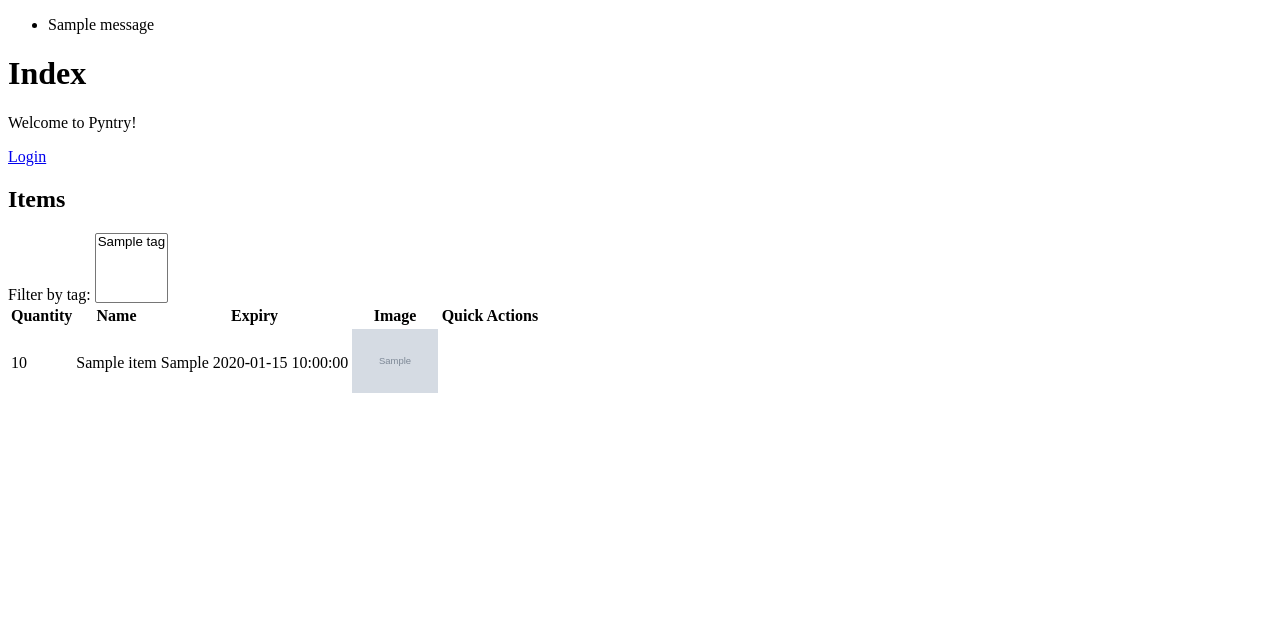
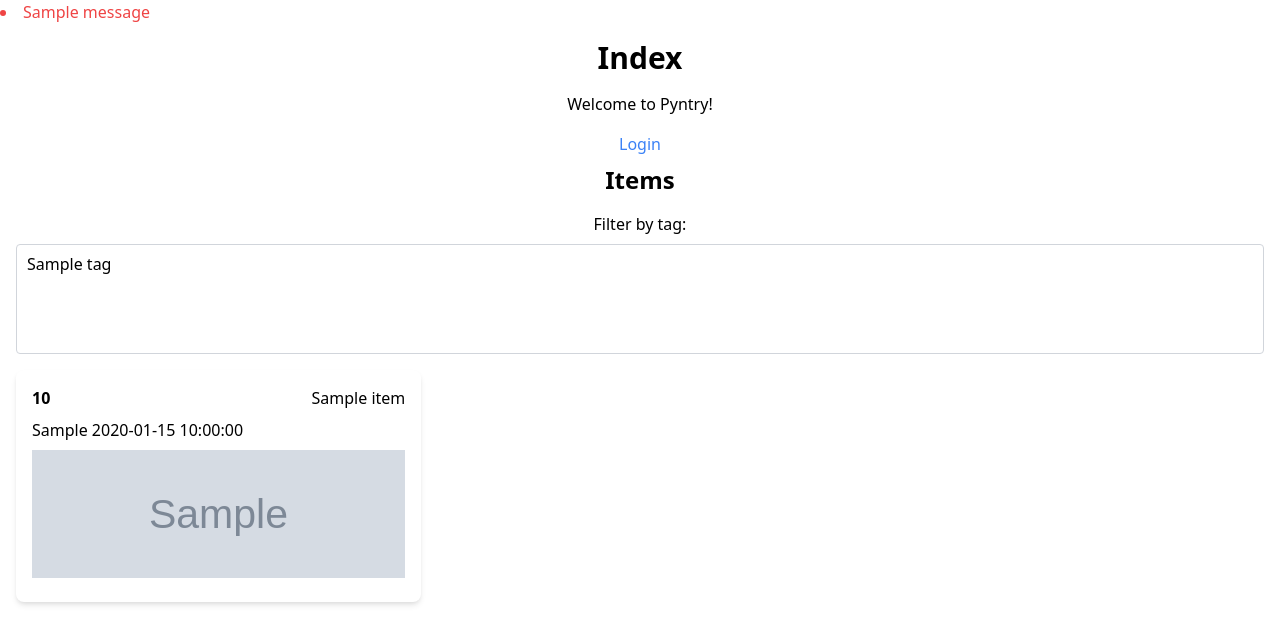
Before and after one commit to BEMZ01/pyntry, a Flask app: template templates/index.html in a window 1280 px wide. Shown: the top 644 px of the page. Run offline with Flask 3, Linux system fonts and the light colour scheme; the template is opened without the code that fills it: most values are stand-ins (such as "Sample title", 1, 10 or a date in 2020); grey boxes marked "Sample" are stand-in pictures; one stand-in notice (Sample message) is shown; parts of the project's set-up code (start-up, migrations or seed data) failed here and were passed over.

Commit message:
started working on UI

```diff
--- a/templates/index.html
+++ b/templates/index.html
@@ -5,49 +5,31 @@ function sortTable(n) {
     var table, rows, switching, i, x, y, shouldSwitch, dir, switchcount = 0;
     table = document.getElementById("items-table");
     switching = true;
-  // Set the sorting direction to ascending:
     dir = "asc";
-  /* Make a loop that will continue until
-  no switching has been done: */
     while (switching) {
-    // Start by saying: no switching is done:
         switching = false;
         rows = table.rows;
-    /* Loop through all table rows (except the
-    first, which contains table headers): */
         for (i = 1; i < (rows.length - 1); i++) {
-      // Start by saying there should be no switching:
             shouldSwitch = false;
-      /* Get the two elements you want to compare,
-      one from current row and one from the next: */
             x = rows[i].getElementsByTagName("TD")[n];
             y = rows[i + 1].getElementsByTagName("TD")[n];
-      /* Check if the two rows should switch place,
-      based on the direction, asc or desc: */
             if (dir === "asc") {
                 if (x.innerHTML.toLowerCase() > y.innerHTML.toLowerCase()) {
-          // If so, mark as a switch and break the loop:
                     shouldSwitch = true;
                     break;
                 }
             } else if (dir === "desc") {
                 if (x.innerHTML.toLowerCase() < y.innerHTML.toLowerCase()) {
-          // If so, mark as a switch and break the loop:
                     shouldSwitch = true;
                     break;
                 }
             }
         }
         if (shouldSwitch) {
-      /* If a switch has been marked, make the switch
-      and mark that a switch has been done: */
             rows[i].parentNode.insertBefore(rows[i + 1], rows[i]);
             switching = true;
-      // Each time a switch is done, increase this count by 1:
-      switchcount ++;
+            switchcount++;
         } else {
-      /* If no switching has been done AND the direction is "asc",
-      set the direction to "desc" and run the while loop again. */
             if (switchcount === 0 && dir === "asc") {
                 dir = "desc";
                 switching = true;
@@ -85,9 +67,9 @@ document.addEventListener('DOMContentLoaded', () => {
     const rows = document.querySelectorAll('#items-table tr');
 
     rows.forEach(row => {
-        const expiryDateCell = row.cells[2]; // Assuming the expiry date is in the third column
+        const expiryDateCell = row.cells[2];
         if (expiryDateCell) {
-            const expiryDateText = expiryDateCell.textContent.split(' ').pop(); // Extract the date part
+            const expiryDateText = expiryDateCell.textContent.split(' ').pop();
             const expiryDate = new Date(expiryDateText);
 
             if (expiryDate < today) {
@@ -97,56 +79,60 @@ document.addEventListener('DOMContentLoaded', () => {
     });
 });
 </script>
-    <h1>Index</h1>
-    <p>Welcome to Pyntry!</p>
+<div class="container mx-auto p-4">
+    <h1 class="text-3xl font-bold mb-4 text-center">Index</h1>
+    <p class="mb-4 text-center">Welcome to Pyntry!</p>
     {% if current_user.is_authenticated %}
-        <p>Logged in as {{ current_user.username }}.</p>
-        <p><a href="{{ url_for('logout') }}">Logout</a></p>
-        <p><a href="{{ url_for('register') }}">Register a new user</a></p>
+        <p class="mb-2 text-center">Logged in as {{ current_user.username }}.</p>
+        <p class="mb-2 text-center"><a href="{{ url_for('logout') }}" class="text-blue-500 hover:underline">Logout</a></p>
+        <p class="mb-2 text-center"><a href="{{ url_for('register') }}" class="text-blue-500 hover:underline">Register a new user</a></p>
         <br>
     {% else %}
-        <p><a href="{{ url_for('login') }}">Login</a></p>
+        <p class="mb-2 text-center"><a href="{{ url_for('login') }}" class="text-blue-500 hover:underline">Login</a></p>
     {% endif %}
-    <h2>Items</h2>
-<form id="filterForm">
-    <label for="tag">Filter by tag:</label>
-    <select name="tag" id="tag" multiple>
+    <h2 class="text-2xl font-semibold mb-4 text-center">Items</h2>
+    <form id="filterForm" class="mb-4 text-center">
+        <label for="tag" class="block mb-2">Filter by tag:</label>
+        <select name="tag" id="tag" multiple class="block w-full p-2 border border-gray-300 rounded">
             {% for tag in tags %}
                 <option value="{{ tag }}">{{ tag }}</option>
             {% endfor %}
         </select>
     </form>
-    <table id="items-table">
-        <tr>
-            <th onclick="sortTable(0)">Quantity</th>
-            <th onclick="sortTable(1)">Name</th>
-            <th onclick="sortTable(2)">Expiry</th>
-            <th onclick="sortTable(3)">Image</th>
-            <th style="display: none;">Tags</th>
-            <th>Quick Actions</th>
-        </tr>
+    <div class="grid grid-cols-1 md:grid-cols-2 lg:grid-cols-3 gap-4">
         {% for item in items %}
-        <tr>
-            <td>{{ item.quantity }}</td>
+        <div class="bg-white shadow-md rounded-lg p-4">
+            <div class="flex justify-between items-center mb-2">
+                <span class="font-bold">{{ item.quantity }}</span>
                 {% if current_user.is_authenticated %}
-            <td><a href="{{ url_for('edit', id=item.id) }}">{{ item.name }}</a></td>
+                <a href="{{ url_for('edit', id=item.id) }}" class="text-blue-500 hover:underline">{{ item.name }}</a>
                 {% else %}
-            <td>{{ item.name }}</td>
+                <span>{{ item.name }}</span>
                 {% endif %}
-            <td>{{ item.expire_type }} {{ item.expiry_date }}</td>
-            <td>{% if item.image_url %}<img height=64px src="{{ item.image_url }}" alt="{{ item.name }}" >{% endif %}</td>
+            </div>
+            <div class="mb-2">
+                <span>{{ item.expire_type }} {{ item.expiry_date }}</span>
+            </div>
+            <div class="mb-2">
+                {% if item.image_url %}
+                <img class="w-full h-32 object-cover" src="{{ item.image_url }}" alt="{{ item.name }}">
+                {% endif %}
+            </div>
             {% if current_user.is_authenticated %}
-            <td><a href="{{ url_for('edit', id=item.id) }}">Edit</a></td>
+            <div class="mb-2">
+                <a href="{{ url_for('edit', id=item.id) }}" class="text-blue-500 hover:underline">Edit</a>
+            </div>
             {% endif %}
-            <td style="display: none">
+            <div class="hidden">
                 {% for tag in item.tags %}
                 <span>{{ tag }}</span>
                 {% endfor %}
-            </td>
-        </tr>
+            </div>
+        </div>
         {% endfor %}
-    </table>
+    </div>
     {% if current_user.is_authenticated %}
-        <p><a href="{{ url_for('add_item') }}">Add a new item</a></p>
+    <p class="mt-4 text-center"><a href="{{ url_for('add_item') }}" class="text-blue-500 hover:underline">Add a new item</a></p>
     {% endif %}
+</div>
 {% endblock %}
--- a/templates/layout.html
+++ b/templates/layout.html
@@ -1,12 +1,19 @@
 <!doctype html>
+<html>
+<head>
   <title>Pyntry</title>
+  <link href="https://cdn.jsdelivr.net/npm/tailwindcss@2.2.19/dist/tailwind.min.css" rel="stylesheet">
+</head>
+<body>
   {% with messages = get_flashed_messages() %}
     {% if messages %}
-    <ul class=flashes>
+      <ul class="flashes"></ul>
       {% for message in messages %}
-      <li>{{ message }}</li>
+        <li class="text-red-500">{{ message }}</li>
       {% endfor %}
       </ul>
     {% endif %}
   {% endwith %}
   {% block body %}{% endblock %}
+</body>
+</html>
```
Also changed, not shown: requirements.txt (added, +7 -0 lines), templates/add_item.html (+34 -14 lines), templates/edit_item.html (+28 -11 lines), templates/login.html (+25 -10 lines), templates/register.html (+23 -10 lines), 1 other file. Lines whose indentation alone changed are shown as unchanged.
